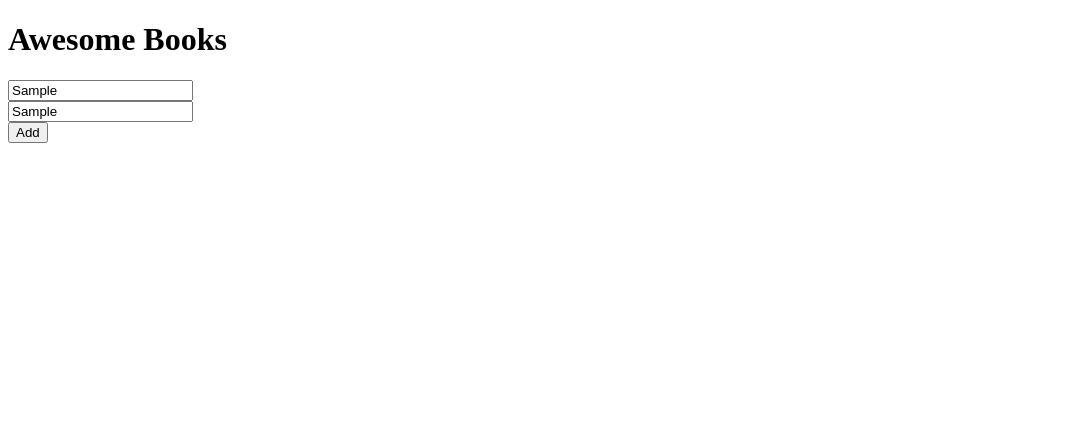
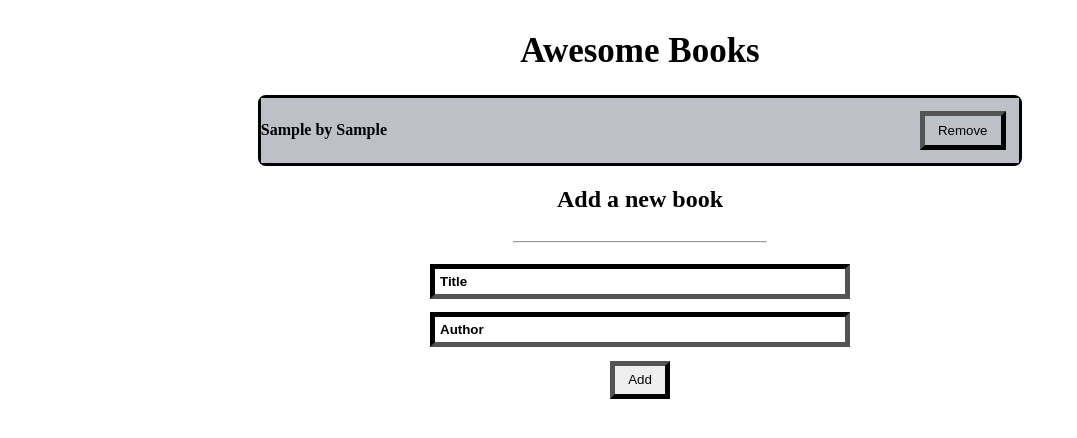
Before and after one commit to david63011/awesome-books, a plain HTML site: page index.html in a window 1280 px wide. Both pictures are taken after typing "Sample", "Sample" into the empty fields and a click on the button "Add". Shown: the whole page, without its empty margins (0-1077 px from the left). Drawn offline with Linux system fonts and the light colour scheme.

Commit message:
Add new features

```diff
--- a/index.html
+++ b/index.html
@@ -8,19 +8,31 @@
     <title>Your Books</title>
   </head>
   <body>
-    <main>
-      <div>
-        <h1>Awesome Books</h1>
+    <main class="main-part">
+      <div class="top-bar">
+        <h1 class="awesome">Awesome Books</h1>
       </div>
-      <div id="list">
-        <ul id="book-list"></ul>
+      <div class="list-top">
+        <div id="book-list"></div>
       </div>
-      <div id="form">
+      <div class="middle-bar">
+        <h2 class="booktitle">Add a new book</h2>
+      </div>
+
+      <hr />
+
+      <div class="form1" id="form">
         <form action="#" method="post">
-          <input id="bookTitle" type="text" placeholder="Title" /> <br />
-          <input id="bookAuthor" type="text" placeholder="Author" />
+          <input class="title" id="bookTitle" type="text" placeholder="Title" />
+          <br />
+          <input
+            class="author"
+            id="bookAuthor"
+            type="text"
+            placeholder="Author"
+          />
         </form>
-        <button id="add-btn" type="button">Add</button>
+        <button class="add" id="add-btn" type="button">Add</button>
       </div>
     </main>
     <script src="main.js"></script>
--- a/main.js
+++ b/main.js
@@ -1,27 +1,61 @@
-let books = [];
+/* eslint-disable max-classes-per-file */
+/* eslint-disable no-use-before-define */
+
+class Book {
+  constructor(title, author) {
+    this.title = title;
+    this.author = author;
+    this.id = Math.random();
+  }
+}
+
+class Library {
+  constructor() {
+    this.data = [];
+  }
+
+  addBook(book) {
+    this.data.push(book);
+    localStorage.setItem('library', JSON.stringify(this.data));
+    addToUI(book);
+  }
+
+  removeBook(id) {
+    const book = document.getElementById(id);
+    book.remove();
+    this.data = this.data.filter((bookObj) => bookObj.id !== id);
+    localStorage.setItem('library', JSON.stringify(this.data));
+  }
+}
+
+const library = new Library();
 
 function getInput() {
-  const book = {};
-  book.title = document.getElementById('bookTitle').value;
-  book.author = document.getElementById('bookAuthor').value;
+  const title = document.getElementById('bookTitle');
+  const author = document.getElementById('bookAuthor');
+  const book = new Book(title.value, author.value);
+  title.value = '';
+  author.value = '';
   return book;
 }
 
-function removeBook(title) {
-  const book = document.getElementById(title);
-  book.remove();
-  books = books.filter((bookObj) => bookObj.title !== title);
-  localStorage.setItem('array', JSON.stringify(books));
-}
-
-function addBook(bookObj) {
+function addToUI(bookObj) {
+  let colorClass = '';
+  if (library.data.indexOf(bookObj) % 2 === 0) {
+    colorClass = 'light';
+  } else {
+    colorClass = 'dark';
+  }
   const bookList = document.getElementById('book-list');
-  const book = document.createElement('LI');
-  book.setAttribute('id', bookObj.title);
-  book.innerHTML = `<h3> ${bookObj.title} </h3> <h3>${bookObj.author} `;
+  const book = document.createElement('div');
+  book.classList.add('book');
+  book.classList.add(colorClass);
+  book.setAttribute('id', bookObj.id);
+  book.innerHTML = `<p><span>${bookObj.title}</span> by ${bookObj.author}</p>`;
   const deleteBtn = document.createElement('button');
-  deleteBtn.innerHTML = 'Delete';
-  deleteBtn.addEventListener('click', () => removeBook(bookObj.title));
+  deleteBtn.classList.add('delete-btn');
+  deleteBtn.innerHTML = 'Remove';
+  deleteBtn.addEventListener('click', () => library.removeBook(bookObj.id));
   book.appendChild(deleteBtn);
   bookList.appendChild(book);
 }
@@ -29,15 +63,15 @@ function addBook(bookObj) {
 const addButton = document.getElementById('add-btn');
 addButton.addEventListener('click', () => {
   const book = getInput();
-  books.push(book);
-  localStorage.setItem('array', JSON.stringify(books));
-  addBook(book);
+  library.addBook(book);
 });
 
 window.onload = () => {
-  books = JSON.parse(localStorage.getItem('array' || '[]'));
+  library.data = JSON.parse(localStorage.getItem('library' || '[]'));
+  if (library.data === null) {
+    library.data = [];
+    return;
+  }
 
-  books.forEach((book) => {
-    addBook(book);
-  });
+  library.data.forEach((book) => addToUI(book));
 };
--- a/style.css
+++ b/style.css
@@ -1,3 +1,107 @@
 .forms li {
   list-style: none;
 }
+
+hr {
+  width: 20%;
+}
+
+.top-bar {
+  display: flex;
+  align-items: center;
+  justify-content: center;
+}
+
+.middle-bar {
+  display: flex;
+  align-items: center;
+  justify-content: center;
+}
+
+.awesome {
+  font-size: 35px;
+}
+
+.author {
+  margin-bottom: 1em;
+  padding: 5px;
+  border-color: black;
+  border-width: thick;
+  width: 400px;
+}
+
+.title {
+  margin-bottom: 1em;
+  padding: 5px;
+  border-color: black;
+  border-width: thick;
+  width: 400px;
+  margin-top: 1em;
+}
+::placeholder {
+  color: black;
+  opacity: 1;
+  font-weight: bold;
+}
+
+.add {
+  margin-bottom: 1em;
+  border-color: black;
+  border-width: thick;
+  padding-left: 1em;
+  padding-right: 1em;
+  padding-top: 0.5em;
+  padding-bottom: 0.5em;
+}
+
+.add:hover {
+  background-color: black;
+  color: white;
+  cursor: pointer;
+}
+
+.dark {
+  background-color: #87888a;
+}
+
+.light {
+  background-color: #bdc0c7;
+}
+
+.book {
+  display: flex;
+  justify-content: space-between;
+  align-items: center;
+  font-weight: bold;
+}
+
+.form1 {
+  display: flex;
+  flex-direction: column;
+  align-items: center;
+}
+
+.delete-btn {
+  background-color: #bdc0c7;
+  border-color: black;
+  border-width: thick;
+  padding-left: 1em;
+  padding-right: 1em;
+  padding-top: 0.5em;
+  padding-bottom: 0.5em;
+  margin-bottom: 1em;
+  margin-top: 1em;
+  margin-right: 1em;
+}
+
+.delete-btn:hover {
+  background-color: #87888a;
+  cursor: pointer;
+}
+
+.list-top {
+  border: 3px solid #000;
+  border-radius: 8px;
+  width: 60%;
+  margin: 0 auto;
+}
```
